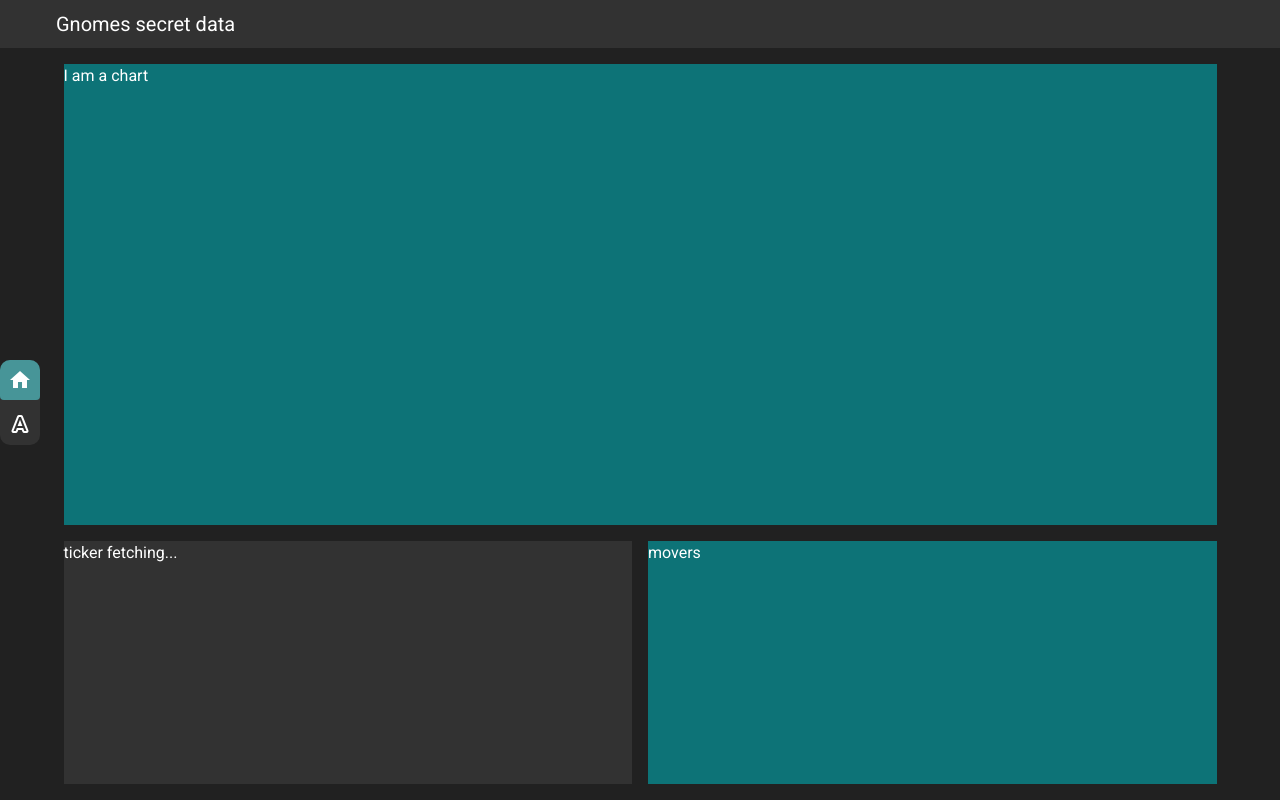
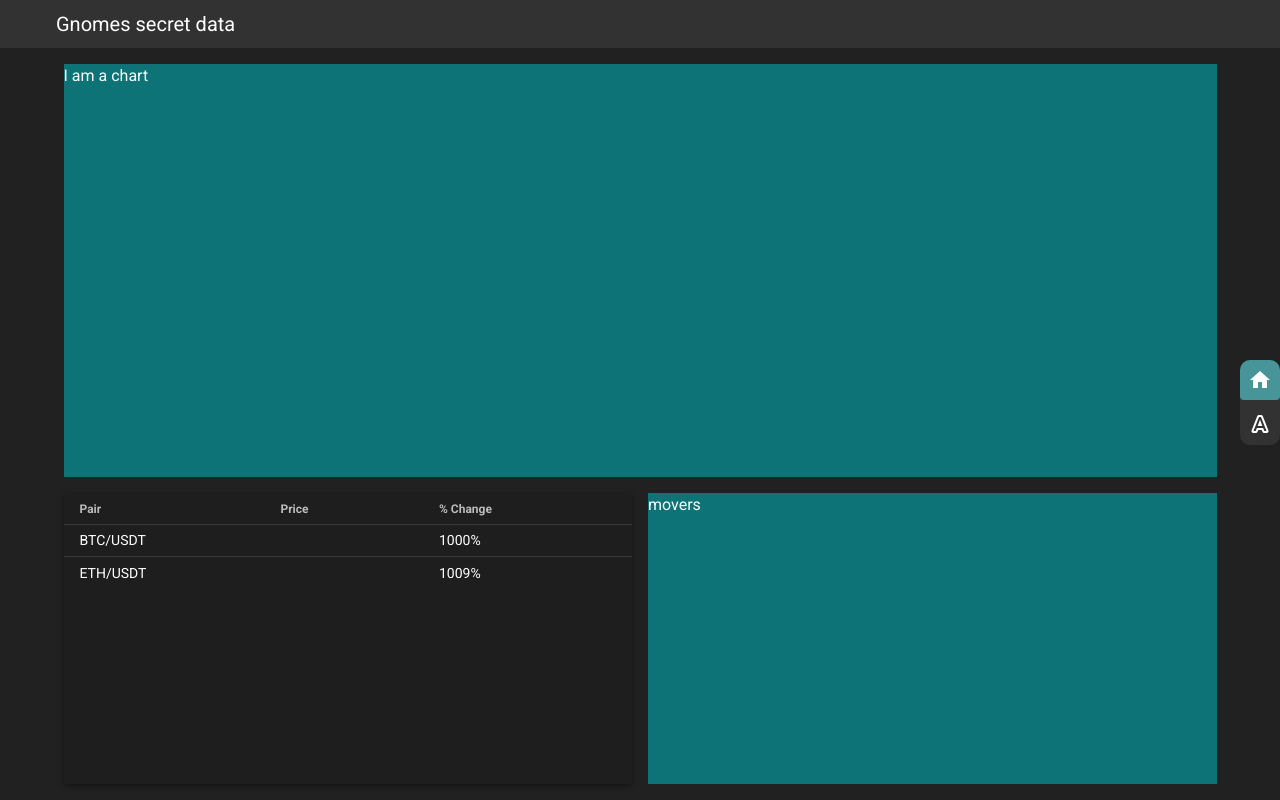
Before and after one commit to Nathan-Payne/firebase-crypto-dash, a Vue app: page / in a window 1280 px wide. Built offline with nearby package versions, Linux system fonts and the light colour scheme; no server answers.

Commit message:
parse data from websocket and display in vuetify table, add ethusdt data to wss stream

```diff
--- a/src/App.vue
+++ b/src/App.vue
@@ -19,6 +19,7 @@
       permanent
       absolute
       class="nav-position"
+      right
     >
       <v-list nav dense class="ma-0 pa-0">
         <v-list-item-group active-class="active-link">
--- a/src/components/Ticker.vue
+++ b/src/components/Ticker.vue
@@ -1,5 +1,15 @@
 <template>
-  <div class="white--text c-3" @click="getTickers">ticker {{ btcTicker }}</div>
+  <v-data-table
+    dark
+    class="elevation-3"
+    dense
+    disable-pagination
+    hide-default-footer
+    no-data-text="Data not available at this time"
+    :headers="headers"
+    :items="tickers"
+  >
+  </v-data-table>
 </template>
 
 <script>
@@ -7,19 +17,50 @@ export default {
   name: "Ticker",
   data() {
     return {
-      btcTicker: "fetching..."
+      // btcTicker: "fetching...",
+      // ethTicker: "fetching...",
+      headers: [
+        { text: "Pair", value: "pair" },
+        { text: "Price", value: "price" },
+        { text: "% Change", value: "percentChange" }
+      ],
+      tickers: [
+        {
+          pair: "BTC/USDT",
+          price: "",
+          percentChange: "1000%"
+        },
+        {
+          pair: "ETH/USDT",
+          price: "",
+          percentChange: "1009%"
+        }
+      ]
     };
   },
   methods: {
     getTickers() {
+      let lastBtcPrice, lastEthPrice;
       //https://binance-docs.github.io/apidocs/spot/en/#individual-symbol-ticker-streams for data format
       const socket = new WebSocket(
-        "wss://stream.binance.com:9443/ws/btcusdt@ticker"
+        "wss://stream.binance.com:9443/stream?streams=btcusdt@ticker/ethusdt@ticker"
       );
       socket.onmessage = event => {
         const parsedData = JSON.parse(event.data);
-        const lastPrice = parseFloat(parsedData.c).toFixed(2);
-        this.btcTicker = lastPrice;
+        if (parsedData.stream == "btcusdt@ticker") {
+          lastBtcPrice = parseFloat(parsedData.data.c).toFixed(2);
+        }
+        if (parsedData.stream == "ethusdt@ticker") {
+          lastEthPrice = parseFloat(parsedData.data.c).toFixed(2);
+        }
+        this.tickers.forEach(ticker => {
+          if (ticker.pair === "BTC/USDT") {
+            ticker.price = lastBtcPrice;
+          }
+          if (ticker.pair === "ETH/USDT") {
+            ticker.price = lastEthPrice;
+          }
+        });
       };
     }
   },
```
